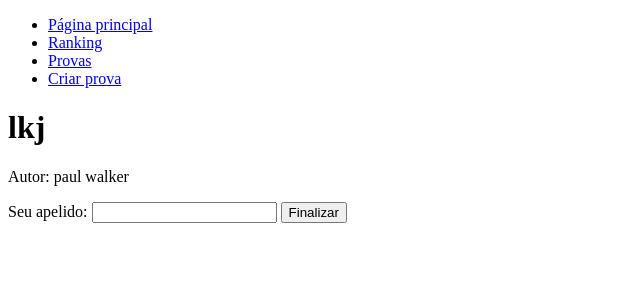
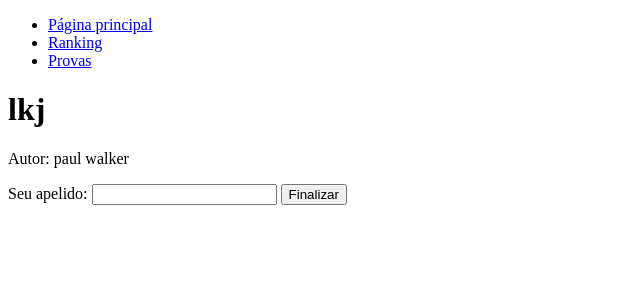
Before and after one commit to tkovs/crystal, a Django app: page /crystal/prova/1/ in a window 1280 px wide. Shown: the top 300 px of the page, without its empty margins (0-640 px from the left). Run offline with Django 3.2, Linux system fonts and the light colour scheme; data comes from the database, SQL or seed files in the repository.

Commit message:
'fazer prova' não faz parte do menu navbar

```diff
--- a/crystal/templates/crystal/base.html
+++ b/crystal/templates/crystal/base.html
@@ -12,7 +12,6 @@
 		<li><a href="{% url 'crystal:index' %}">Página principal</a></li>
 		<li><a href="{% url 'crystal:ranking' %}">Ranking</a></li>
 		<li><a href="{% url 'crystal:test_list' %}">Provas</a></li>
-		<li><a href="{% url 'crystal:submit_test' %}">Criar prova</a></li>
 	</ul>
 	{% block content %}
 	{% endblock %}
```
